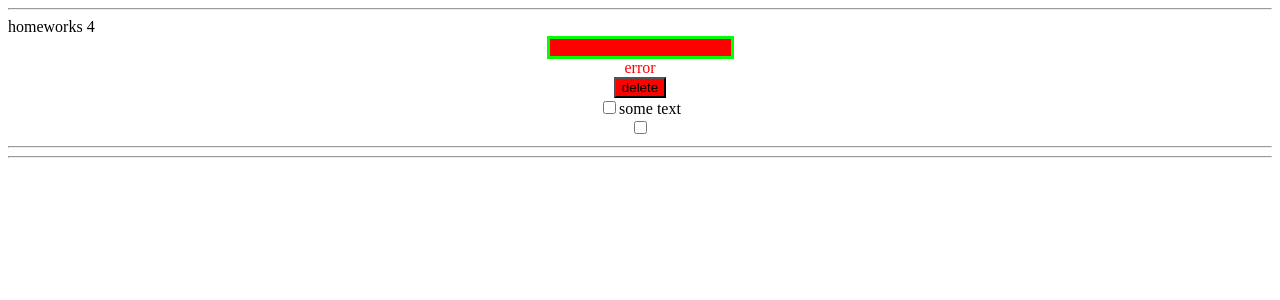
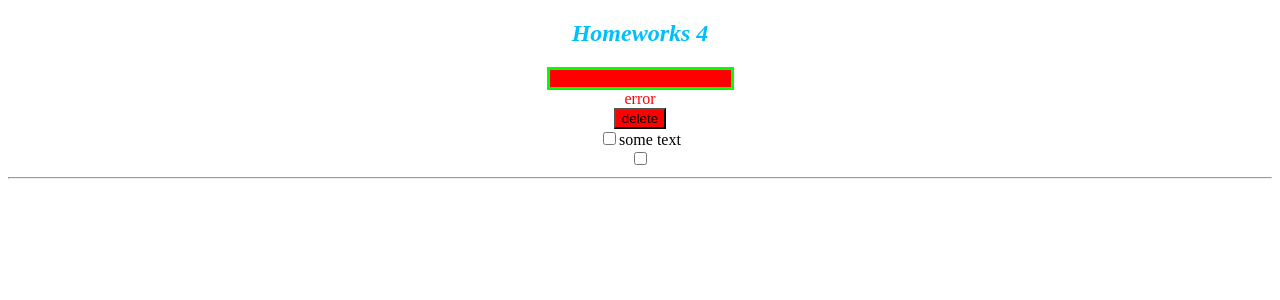
Before and after one commit to DmitryShastel/incubator_Ignat_dz, a React (Create React App) app in the folder simple-react-homeworks-master/: page / in a window 1280 px wide. Shown: the top 300 px of the page. Built offline with nearby package versions, Linux system fonts and the light colour scheme.

Commit message:
home_task 1-4.2

```diff
--- a/simple-react-homeworks-master/src/p2-homeworks/h4/HW4.module.css
+++ b/simple-react-homeworks-master/src/p2-homeworks/h4/HW4.module.css
@@ -1,5 +1,5 @@
 .blue {
-    border-bottom: 5px solid blue;
+
 }
 
 .column {
@@ -7,3 +7,9 @@
     flex-direction: column;
     align-items: center;
 }
+
+.h {
+    font-style: oblique;
+    text-align: center;
+    color: deepskyblue;
+}
--- a/simple-react-homeworks-master/src/p2-homeworks/h4/HW4.tsx
+++ b/simple-react-homeworks-master/src/p2-homeworks/h4/HW4.tsx
@@ -20,8 +20,8 @@ function HW4() {
 
     return (
         <div>
-            <hr/>
-            homeworks 4
+
+            <h2 className={s.h}>Homeworks 4</h2>
 
             <div className={s.column}>
                 {/*should work (должно работать)*/}
@@ -30,7 +30,7 @@ function HW4() {
                     onChangeText={setText}
                     onEnter={showAlert}
                     error={error}
-                    // className={s.blue} // проверьте, рабоет ли смешивание классов
+                    className={s.blue} // проверьте, рабоет ли смешивание классов
                 />
 
                 {/*should work (должно работать)*/}
@@ -53,7 +53,7 @@ function HW4() {
                 <SuperCheckbox checked={checked} onChange={testOnChange}/>
             </div>
 
-            <hr/>
+
             {/*для личного творчества, могу проверить*/}
             {/*<AlternativeSuperInputText/>*/}
             {/*<AlternativeSuperButton/>*/}
--- a/simple-react-homeworks-master/src/p2-homeworks/h4/common/c1-SuperInputText/SuperInputText.module.css
+++ b/simple-react-homeworks-master/src/p2-homeworks/h4/common/c1-SuperInputText/SuperInputText.module.css
@@ -1,4 +1,4 @@
-.superInput {
+.input {
 
 }
 
--- a/simple-react-homeworks-master/src/p2-homeworks/h4/common/c1-SuperInputText/SuperInputText.tsx
+++ b/simple-react-homeworks-master/src/p2-homeworks/h4/common/c1-SuperInputText/SuperInputText.tsx
@@ -38,7 +38,7 @@ const SuperInputText: React.FC<SuperInputTextPropsType> = (
     }
 
     const finalSpanClassName = `${s.error} ${spanClassName ? spanClassName : ""}`;
-    const finalInputClassName = `${s.errorInput} ${className}`; // need to fix with (?:) and s.superInput
+    const finalInputClassName = `${error ? s.errorInput : s.input} ${className ? className : ''}`; // need to fix with (?:) and s.superInput
 
     return (
         <>
--- a/simple-react-homeworks-master/src/p2-homeworks/h4/common/c2-SuperButton/SuperButton.tsx
+++ b/simple-react-homeworks-master/src/p2-homeworks/h4/common/c2-SuperButton/SuperButton.tsx
@@ -14,7 +14,7 @@ const SuperButton: React.FC<SuperButtonPropsType> = (
         ...restProps// все остальные пропсы попадут в объект restProps, там же будет children
     }
 ) => {
-    const finalClassName = `${red ? s.red : s.default} ${className}`;
+    const finalClassName = `${red ? s.red : s.default} ${className ? className : ""}`;
 
     return (
         <button
--- a/simple-react-homeworks-master/src/p2-homeworks/h4/common/c3-SuperCheckbox/SuperCheckbox.tsx
+++ b/simple-react-homeworks-master/src/p2-homeworks/h4/common/c3-SuperCheckbox/SuperCheckbox.tsx
@@ -20,7 +20,9 @@ const SuperCheckbox: React.FC<SuperCheckboxPropsType> = (
     }
 ) => {
     const onChangeCallback = (e: ChangeEvent<HTMLInputElement>) => {
-        // сделайте так чтоб работал onChange и onChangeChecked
+        if (onChangeChecked) {
+            onChangeChecked(e.currentTarget.checked)
+        }
     }
 
     const finalInputClassName = `${s.checkbox} ${className ? className : ""}`;
@@ -34,7 +36,7 @@ const SuperCheckbox: React.FC<SuperCheckboxPropsType> = (
 
                 {...restProps} // отдаём инпуту остальные пропсы если они есть (checked например там внутри)
             />
-            {children && <span className={s.spanClassName}>{children}</span>}
+            {children && <span className={s.checkboxText}>{children}</span>}
         </label> // благодаря label нажатие на спан передастся в инпут
     );
 }
```
